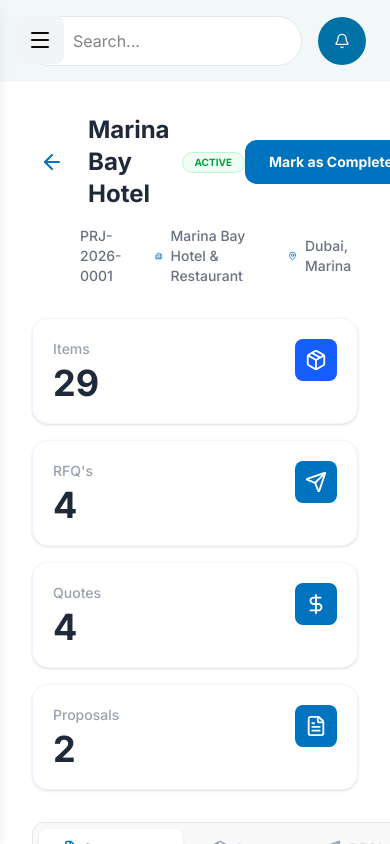
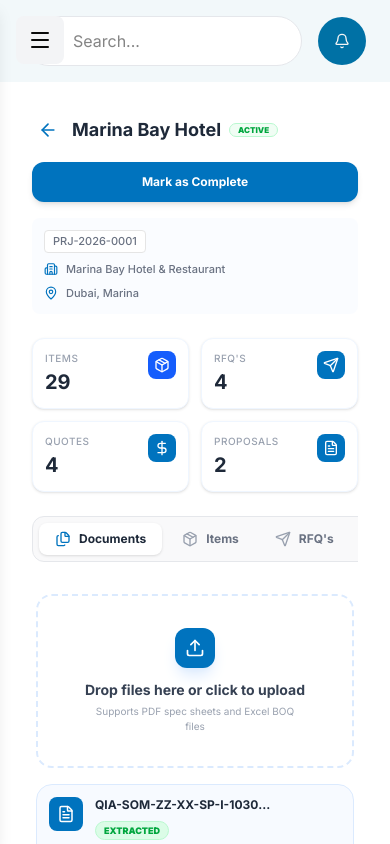
Before and after one commit to rakibulislamdev/trans-seas, a Next.js app: page /dashboard/projects/1 in a window 390 px wide. Built offline with nearby package versions, Linux system fonts and the light colour scheme.

Commit message:
Fix: responsive issue

```diff
--- a/app/(adminDashboardLayout)/dashboard/projects/[projectId]/page.tsx
+++ b/app/(adminDashboardLayout)/dashboard/projects/[projectId]/page.tsx
@@ -15,15 +15,15 @@
             case 'docs':
                 return <DocumentSection />;
             case 'items':
-                return <div className="p-10 text-center text-gray-400">Items Content Coming Soon...</div>;
+                return <div className="p-10 text-center text-gray-400 bg-white rounded-2xl border border-dashed border-gray-200">Items Content Coming Soon...</div>;
             case 'rfq':
-                return <div className="p-10 text-center text-gray-400">RFQ's Management Section</div>;
+                return <div className="p-10 text-center text-gray-400 bg-white rounded-2xl border border-dashed border-gray-200">RFQ&#39;s Management Section</div>;
             case 'quotes':
-                return <div className="p-10 text-center text-gray-400">Quotes Management Section</div>;
+                return <div className="p-10 text-center text-gray-400 bg-white rounded-2xl border border-dashed border-gray-200">Quotes Management Section</div>;
             case 'proposals':
-                return <div className="p-10 text-center text-gray-400">Proposals Management Section</div>;
+                return <div className="p-10 text-center text-gray-400 bg-white rounded-2xl border border-dashed border-gray-200">Proposals Management Section</div>;
             default:
-                return <div className="p-10 text-center text-gray-400">Section Under Development</div>;
+                return <DocumentSection />;
         }
     };
 
@@ -42,27 +42,29 @@
 
                 <StatsCards />
 
-                {/* Custom Nav Tabs */}
-                <div className="bg-gray-100/50 p-1.5 rounded-xl inline-flex gap-2 mb-8 border border-gray-200">
+                {/* Custom Nav Tabs - Fixed for Mobile & Tab */}
+                <div className="w-full overflow-x-auto no-scrollbar mb-8">
+                    <div className="bg-gray-100/50 p-1.5 rounded-xl inline-flex gap-1 md:gap-2 border border-gray-200 min-w-max">
                         {tabs.map((tab) => {
                             const isActive = activeTab === tab.id;
                             return (
                                 <button
                                     key={tab.id}
                                     onClick={() => setActiveTab(tab.id)}
-                                className={`flex items-center gap-2 px-5 py-2.5 rounded-lg text-sm font-bold transition-all cursor-pointer ${isActive
+                                    className={`flex items-center gap-2 px-4 md:px-5 py-2 md:py-2.5 rounded-lg text-xs md:text-sm font-bold transition-all cursor-pointer whitespace-nowrap ${isActive
                                         ? 'bg-white shadow-sm text-gray-800'
                                         : 'text-gray-500 hover:text-gray-700 hover:bg-gray-200/50'
                                         }`}
                                 >
                                     <tab.icon
                                         size={18}
-                                    className={isActive ? 'text-[#0073BE]' : 'text-gray-400'}
+                                        className={`${isActive ? 'text-[#0073BE]' : 'text-gray-400'} w-4 h-4 md:w-[18px] md:h-[18px]`}
                                     />
                                     {tab.label}
                                 </button>
                             );
                         })}
+                    </div>
                 </div>
 
                 {/* Content Section - Based on Active Tab */}
--- a/app/(adminDashboardLayout)/dashboard/projects/_components/DocumentSection.tsx
+++ b/app/(adminDashboardLayout)/dashboard/projects/_components/DocumentSection.tsx
@@ -1,38 +1,79 @@
-import { Upload, FileText, CheckCircle2 } from 'lucide-react';
+"use client";
+
+import { useRef } from 'react';
+import { Upload, FileText } from 'lucide-react';
 import { Button } from "@/components/ui/button";
 
 export const DocumentSection = () => {
+    const fileInputRef = useRef<HTMLInputElement>(null);
+
+    const handleUploadClick = () => {
+        fileInputRef.current?.click();
+    };
+
+    const handleFileChange = (event: React.ChangeEvent<HTMLInputElement>) => {
+        const file = event.target.files?.[0];
+        if (file) {
+            console.log("Selected file:", file.name);
+        }
+    };
+
     return (
-        <div className="space-y-6">
-            {/* Upload Zone */}
-            <div className="border-2 border-dashed border-blue-100 rounded-2xl p-12 bg-white flex flex-col items-center justify-center text-center cursor-pointer hover:bg-blue-50/30 transition-all">
-                <div className="bg-[#0073BE] p-3 rounded-xl text-white mb-4">
-                    <Upload size={24} />
+        <div className="space-y-4 md:space-y-6 px-1 md:px-0">
+            {/* Hidden File Input */}
+            <input
+                type="file"
+                ref={fileInputRef}
+                onChange={handleFileChange}
+                accept=".pdf"
+                className="hidden"
+            />
+
+            {/* Upload Zone - Responsive Padding & Text */}
+            <div
+                onClick={handleUploadClick}
+                className="border-2 border-dashed border-blue-100 rounded-2xl p-8 md:p-12 bg-white flex flex-col items-center justify-center text-center cursor-pointer hover:bg-blue-50/40 transition-all active:scale-[0.98]"
+            >
+                <div className="bg-[#0073BE] p-2.5 md:p-3 rounded-xl text-white mb-3 md:mb-4 shadow-lg shadow-blue-100">
+                    <Upload size={20} className="md:w-6 md:h-6" />
                 </div>
-                <h4 className="font-bold text-gray-700 mb-1">Drop files here or click to upload</h4>
-                <p className="text-xs text-gray-400">Supports PDF spec sheets and Excel BOQ files</p>
+                <h4 className="font-bold text-gray-700 text-sm md:text-base mb-1">
+                    Drop files here or click to upload
+                </h4>
+                <p className="text-[10px] md:text-xs text-gray-400 max-w-[200px] md:max-w-none">
+                    Supports PDF spec sheets and Excel BOQ files
+                </p>
             </div>
 
-            {/* Extracted Files List */}
+            {/* Extracted Files List - Responsive Layout */}
             <div className="space-y-3">
                 {[
                     { name: 'QIA-SOM-ZZ-XX-SP-I-10302 FURNITURE CUT SHEET.pdf', meta: 'spec sheet • 8134.5 KB • 29 items extracted' },
                     { name: '41201 - LOOSE FURNITURE.xlsx', meta: 'BOQ • 59.5 KB' }
                 ].map((file, idx) => (
-                    <div key={idx} className="bg-blue-50/50 border border-blue-100 p-4 rounded-2xl flex items-center justify-between group hover:bg-blue-50 transition-all">
-                        <div className="flex items-center gap-4">
-                            <div className="bg-[#0073BE] p-2.5 rounded-lg text-white">
-                                <FileText size={20} />
+                    <div key={idx} className="bg-blue-50/50 border border-blue-100 p-3 md:p-4 rounded-2xl flex flex-col sm:flex-row items-start sm:items-center justify-between gap-3 group hover:bg-blue-50 transition-all">
+                        <div className="flex items-start gap-3 md:gap-4 w-full sm:w-auto">
+                            <div className="bg-[#0073BE] p-2 md:p-2.5 rounded-lg text-white shrink-0">
+                                <FileText size={18} className="md:w-5 md:h-5" />
                             </div>
-                            <div>
-                                <div className="flex items-center gap-2">
-                                    <h5 className="font-bold text-gray-800 text-sm">{file.name}</h5>
-                                    <span className="bg-green-100 text-green-600 text-[10px] font-black uppercase px-2 py-0.5 rounded-full border border-green-200">extracted</span>
+                            <div className="min-w-0 flex-1">
+                                <div className="flex flex-wrap items-center gap-2">
+                                    <h5 className="font-bold text-gray-800 text-xs md:text-sm truncate max-w-[180px] md:max-w-[300px]">
+                                        {file.name}
+                                    </h5>
+                                    <span className="bg-green-100 text-green-600 text-[9px] md:text-[10px] font-black uppercase px-2 py-0.5 rounded-full border border-green-200">
+                                        extracted
+                                    </span>
                                 </div>
-                                <p className="text-[11px] text-gray-400 mt-0.5 font-medium">{file.meta}</p>
+                                <p className="text-[10px] md:text-[11px] text-gray-400 mt-1 font-medium">
+                                    {file.meta}
+                                </p>
                             </div>
                         </div>
-                        <Button variant="outline" className="bg-white border-blue-200 text-[#0073BE] font-bold rounded-xl hover:bg-[#0073BE] hover:text-white transition-all">
+                        <Button
+                            variant="outline"
+                            className="w-full sm:w-auto bg-white border-blue-200 text-[#0073BE] text-xs md:text-sm font-bold rounded-xl h-9 md:h-10 px-6 hover:bg-[#0073BE] hover:text-white transition-all"
+                        >
                             Review
                         </Button>
                     </div>
--- a/app/(adminDashboardLayout)/dashboard/projects/_components/ProjectDetailsHeader.tsx
+++ b/app/(adminDashboardLayout)/dashboard/projects/_components/ProjectDetailsHeader.tsx
@@ -5,32 +5,37 @@
 
 export const ProjectDetailsHeader = () => {
     return (
-        <div className="flex flex-col gap-4 mb-8">
-            <div className="flex items-center justify-between">
-                <div className="flex items-center gap-4">
-                    <Link href="/dashboard/projects" className="p-2 hover:bg-blue-50 rounded-full transition-colors">
-                        <ArrowLeft className="text-[#0073BE]" size={24} />
+        <div className="flex flex-col gap-4 mb-6 md:mb-8">
+            {/* Top Row: Back, Title, Status and Action Button */}
+            <div className="flex flex-col gap-4 sm:flex-row sm:items-center sm:justify-between">
+                <div className="flex items-center gap-2 md:gap-4">
+                    <Link href="/dashboard/projects" className="p-1.5 md:p-2 hover:bg-blue-50 rounded-full transition-colors shrink-0">
+                        <ArrowLeft className="text-[#0073BE] w-5 h-5 md:w-6 md:h-6" />
                     </Link>
-                    <div className="flex items-center gap-3">
-                        <h1 className="text-2xl font-bold text-gray-800">Marina Bay Hotel</h1>
-                        <Badge variant="outline" className="text-green-600 bg-green-50 border-green-200 uppercase px-3 py-0.5 text-[10px] font-bold">
+                    <div className="flex flex-wrap items-center gap-2 md:gap-3">
+                        <h1 className="text-lg md:text-2xl font-bold text-gray-800 leading-tight">Marina Bay Hotel</h1>
+                        <Badge variant="outline" className="text-green-600 bg-green-50 border-green-200 uppercase px-2 py-0 md:px-3 md:py-0.5 text-[8px] md:text-[10px] font-black shrink-0">
                             active
                         </Badge>
                     </div>
                 </div>
-                <Button className="bg-[#0073BE] hover:bg-[#005fa0] font-bold rounded-xl px-6 py-3 text-white h-auto">
+
+                <Button className="bg-[#0073BE] hover:bg-[#005fa0] font-bold rounded-xl px-4 md:px-6 py-2 md:py-3 text-white h-10 md:h-auto text-xs md:text-sm w-full sm:w-auto shadow-md">
                     Mark as Complete
                 </Button>
             </div>
 
-            <div className="flex items-center gap-6 ml-12 text-sm text-gray-500 font-medium">
-                <span>PRJ-2026-0001</span>
+            {/* Bottom Row: Metadata Info */}
+            <div className="flex flex-col md:flex-row md:items-center gap-2 md:gap-6 ml-0 md:ml-12 text-11 md:text-sm text-gray-500 font-medium bg-blue-50/30 md:bg-transparent p-3 md:p-0 rounded-lg md:rounded-none">
+                <span className="bg-white md:bg-transparent px-2 md:px-0 py-0.5 md:py-0 rounded border md:border-none w-fit">PRJ-2026-0001</span>
+
                 <div className="flex items-center gap-2">
-                    <Building2 size={16} className="text-[#0073BE]" />
-                    <span>Marina Bay Hotel & Restaurant</span>
+                    <Building2 className="text-[#0073BE] w-3.5 h-3.5 md:w-4 md:h-4" />
+                    <span className="truncate">Marina Bay Hotel & Restaurant</span>
                 </div>
+
                 <div className="flex items-center gap-2">
-                    <MapPin size={16} className="text-[#0073BE]" />
+                    <MapPin className="text-[#0073BE] w-3.5 h-3.5 md:w-4 md:h-4" />
                     <span>Dubai, Marina</span>
                 </div>
             </div>
--- a/app/(adminDashboardLayout)/dashboard/projects/_components/StatsCards.tsx
+++ b/app/(adminDashboardLayout)/dashboard/projects/_components/StatsCards.tsx
@@ -9,15 +9,15 @@
 
 export const StatsCards = () => {
     return (
-        <div className="grid grid-cols-1 md:grid-cols-4 gap-4 mb-8">
+        <div className="grid grid-cols-2 md:grid-cols-4 gap-3 md:gap-4 mb-6 md:mb-8">
             {stats.map((item, idx) => (
-                <div key={idx} className="bg-white p-5 rounded-2xl border border-blue-50 shadow-sm flex items-start justify-between">
-                    <div>
-                        <p className="text-sm text-gray-400 font-medium mb-1">{item.label}</p>
-                        <h3 className="text-4xl font-bold text-gray-800">{item.value}</h3>
+                <div key={idx} className="bg-white p-3 md:p-5 rounded-xl md:rounded-2xl border border-blue-50 shadow-sm flex items-start justify-between transition-all">
+                    <div className="min-w-0">
+                        <p className="text-[10px] md:text-sm text-gray-400 font-medium mb-0.5 md:mb-1 uppercase tracking-wider md:capitalize">{item.label}</p>
+                        <h3 className="text-xl md:text-4xl font-bold text-gray-800">{item.value}</h3>
                     </div>
-                    <div className={`${item.color} p-2.5 rounded-lg text-white`}>
-                        <item.icon size={22} />
+                    <div className={`${item.color} p-1.5 md:p-2.5 rounded-lg text-white shrink-0`}>
+                        <item.icon className="w-4 h-4 md:w-[22px] md:h-[22px]" />
                     </div>
                 </div>
             ))}
```
Lines whose indentation alone changed are shown as unchanged.
